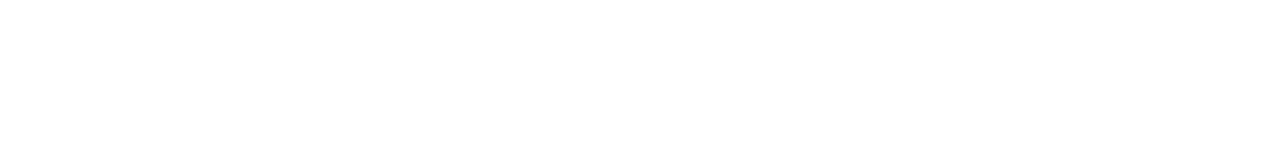
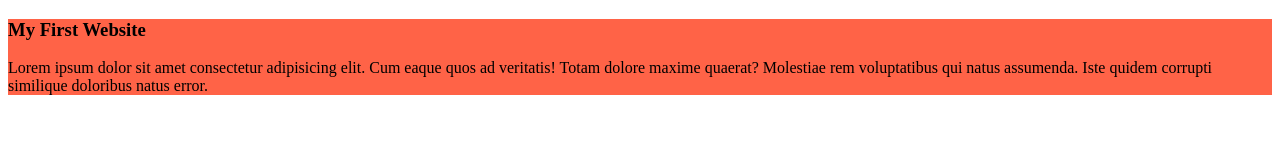
Before and after one commit to NJSamira/my-simple-website, a plain HTML site: page index.html in a window 1280 px wide. Drawn offline with Linux system fonts and the light colour scheme.

Commit message:
added the first blog

```diff
--- a/index.html
+++ b/index.html
@@ -4,8 +4,12 @@
     <meta charset="UTF-8">
     <meta name="viewport" content="width=device-width, initial-scale=1.0">
     <title>My Simple Website</title>
+    <link rel="stylesheet" href="style/blog.css">
 </head>
 <body>
-
+    <div>
+        <h3>My First Website</h3>
+        <p>Lorem ipsum dolor sit amet consectetur adipisicing elit. Cum eaque quos ad veritatis! Totam dolore maxime quaerat? Molestiae rem voluptatibus qui natus assumenda. Iste quidem corrupti similique doloribus natus error.</p>
+    </div>
 </body>
 </html>
--- /dev/null
+++ b/style/blog.css
@@ -0,0 +1,3 @@
+div{
+    background-color: tomato;
+}
```
